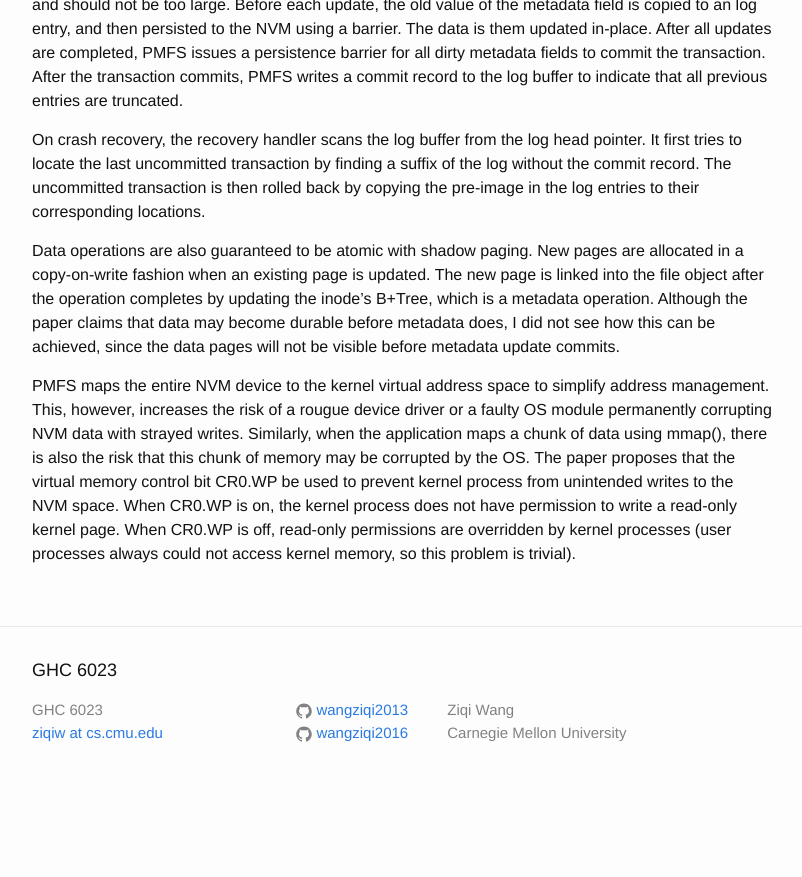
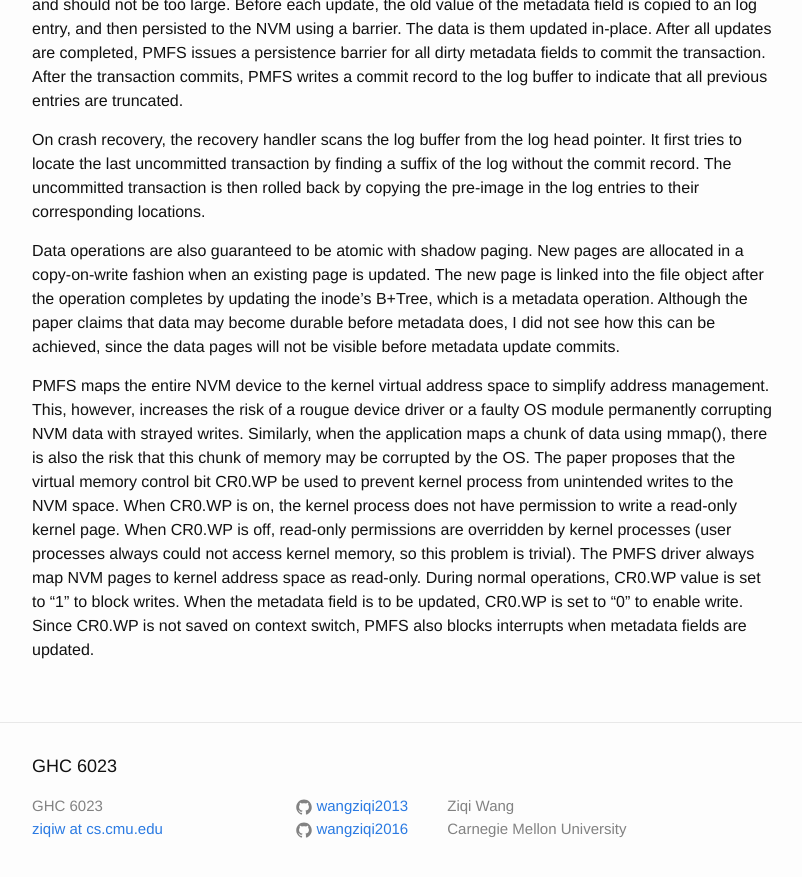
Before and after one commit to wangziqi2013/wangziqi2013.github.io, a Jekyll site: the page built from _posts/2020-06-23-pmfs.markdown, in a window 1280 px wide and 900 px high, scrolled down 3352 px. Shown: the top 877 px of the window, without its empty margins (238-1040 px from the left). Built offline with Jekyll 4.4.1, drawn with Linux system fonts in a browser that asks for light colours; before the commit the page ends 4156 px from its top, so only the background shows below that.

Commit message:
Adding metadata field

```diff
--- a/_posts/2020-06-23-pmfs.markdown
+++ b/_posts/2020-06-23-pmfs.markdown
@@ -149,3 +149,6 @@ The paper proposes that the virtual memory control bit CR0.WP be used to prevent
 to the NVM space. When CR0.WP is on, the kernel process does not have permission to write a read-only kernel page.
 When CR0.WP is off, read-only permissions are overridden by kernel processes (user processes always could not access
 kernel memory, so this problem is trivial).
+The PMFS driver always map NVM pages to kernel address space as read-only. During normal operations, CR0.WP value is set
+to "1" to block writes. When the metadata field is to be updated, CR0.WP is set to "0" to enable write.
+Since CR0.WP is not saved on context switch, PMFS also blocks interrupts when metadata fields are updated.
```
